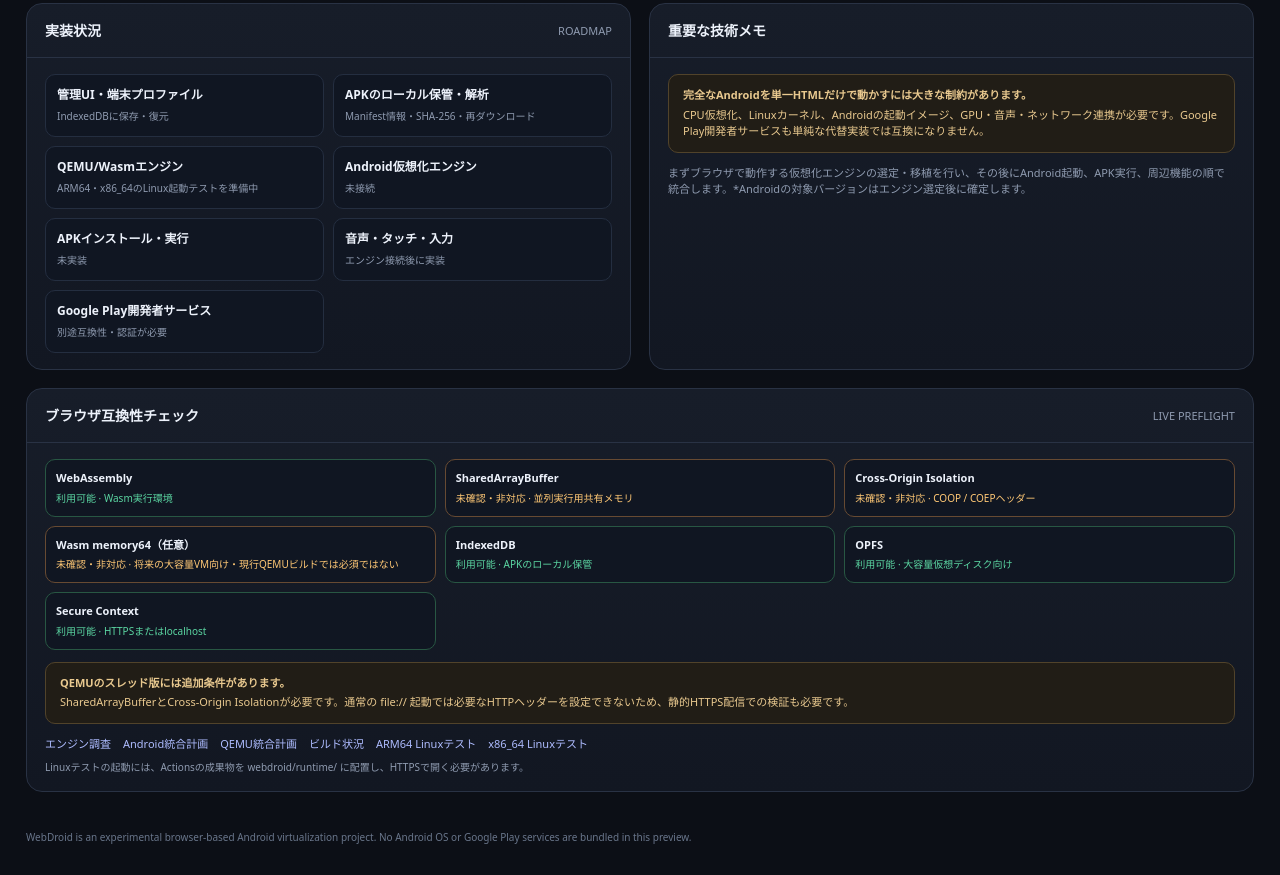
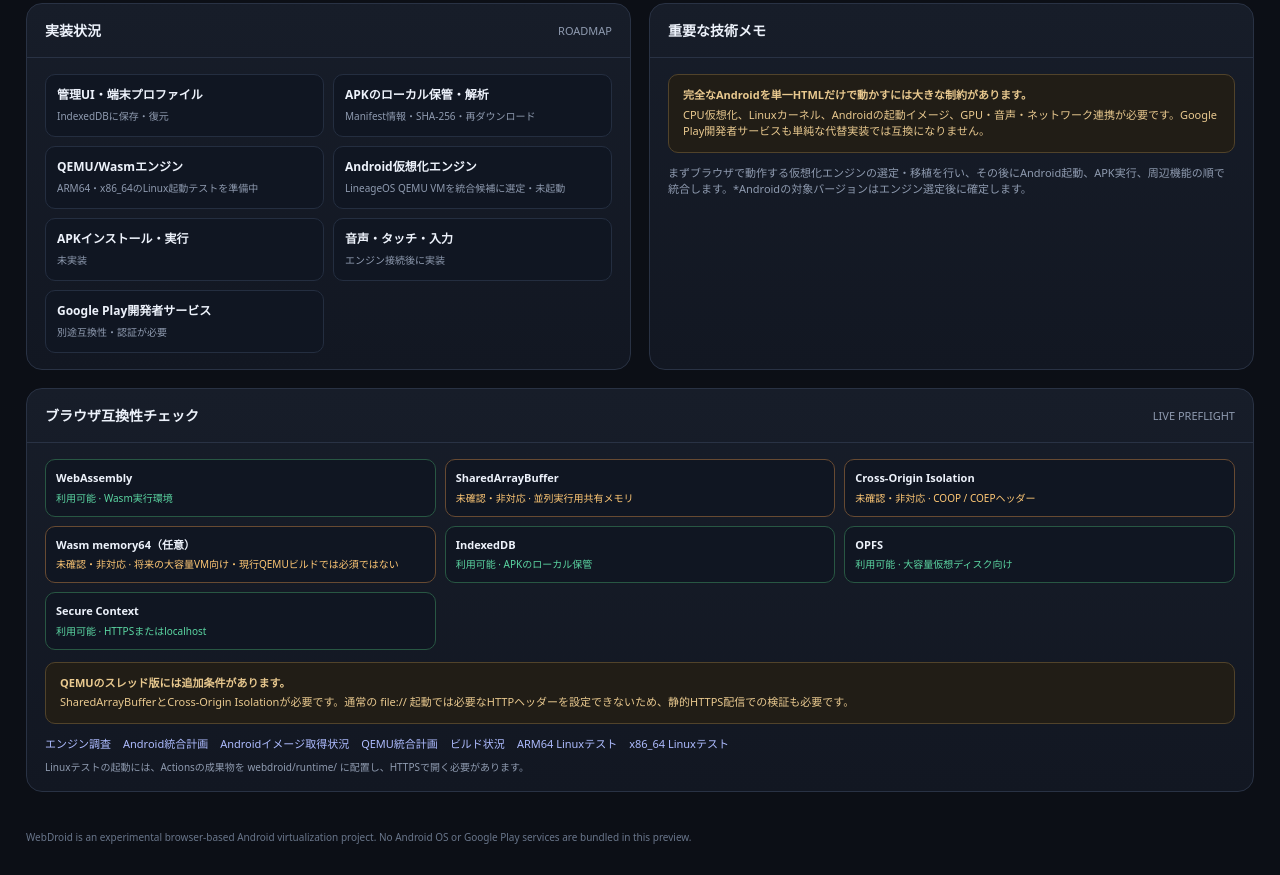
Before and after one commit to Madakari548/Project, a plain HTML site: page webdroid/index.html in a window 1280 px wide. Shown: the part 909-1784 px from the top of the page. Drawn offline with Linux system fonts and the light colour scheme.

Commit message:
Link Android guest asset pipeline from dashboard

```diff
--- a/webdroid/index.html
+++ b/webdroid/index.html
@@ -33,10 +33,10 @@ footer{max-width:1440px;margin:auto;padding:12px 26px 30px;color:#69768b;font-si
 <section class="panel"><div class="panel-head"><h2>APKライブラリ</h2><span class="muted" style="font-size:11px" id="apkCount">0 files</span></div><div class="section-body"><div class="storage-drop"><div style="font-size:24px">⇧</div><strong>APKファイルを保管</strong><p>APKを選択して、このブラウザのローカル領域に保存します。まだインストール・実行はできません。</p><label for="apkInput"><span class="primary" style="display:inline-block;border-radius:9px;padding:8px 12px;cursor:pointer">APKを選択</span></label><input id="apkInput" type="file" accept=".apk,application/vnd.android.package-archive"></div><div class="file-list" id="fileList"><div class="muted" style="font-size:11px;text-align:center;padding:8px">保存されたAPKはありません</div></div></div></section>
 </aside></div>
 <div class="bottom">
-<section class="panel"><div class="panel-head"><h2>実装状況</h2><span class="muted" style="font-size:11px">ROADMAP</span></div><div class="section-body"><div class="feature-list"><div class="feature"><b>管理UI・端末プロファイル</b><span>IndexedDBに保存・復元</span></div><div class="feature"><b>APKのローカル保管・解析</b><span>Manifest情報・SHA-256・再ダウンロード</span></div><div class="feature"><b>QEMU/Wasmエンジン</b><span>ARM64・x86_64のLinux起動テストを準備中</span></div><div class="feature"><b>Android仮想化エンジン</b><span>未接続</span></div><div class="feature"><b>APKインストール・実行</b><span>未実装</span></div><div class="feature"><b>音声・タッチ・入力</b><span>エンジン接続後に実装</span></div><div class="feature"><b>Google Play開発者サービス</b><span>別途互換性・認証が必要</span></div></div></div></section>
+<section class="panel"><div class="panel-head"><h2>実装状況</h2><span class="muted" style="font-size:11px">ROADMAP</span></div><div class="section-body"><div class="feature-list"><div class="feature"><b>管理UI・端末プロファイル</b><span>IndexedDBに保存・復元</span></div><div class="feature"><b>APKのローカル保管・解析</b><span>Manifest情報・SHA-256・再ダウンロード</span></div><div class="feature"><b>QEMU/Wasmエンジン</b><span>ARM64・x86_64のLinux起動テストを準備中</span></div><div class="feature"><b>Android仮想化エンジン</b><span>LineageOS QEMU VMを統合候補に選定・未起動</span></div><div class="feature"><b>APKインストール・実行</b><span>未実装</span></div><div class="feature"><b>音声・タッチ・入力</b><span>エンジン接続後に実装</span></div><div class="feature"><b>Google Play開発者サービス</b><span>別途互換性・認証が必要</span></div></div></div></section>
 <section class="panel"><div class="panel-head"><h2>重要な技術メモ</h2></div><div class="section-body"><div class="notice"><strong>完全なAndroidを単一HTMLだけで動かすには大きな制約があります。</strong>CPU仮想化、Linuxカーネル、Androidの起動イメージ、GPU・音声・ネットワーク連携が必要です。Google Play開発者サービスも単純な代替実装では互換になりません。</div><p class="muted" style="font-size:11px;margin:12px 0 0">まずブラウザで動作する仮想化エンジンの選定・移植を行い、その後にAndroid起動、APK実行、周辺機能の順で統合します。*Androidの対象バージョンはエンジン選定後に確定します。</p></div></section>
 </div>
-<section class="panel" style="margin-top:18px"><div class="panel-head"><h2>ブラウザ互換性チェック</h2><span class="muted" style="font-size:11px">LIVE PREFLIGHT</span></div><div class="section-body"><div class="cap-grid" id="capabilityGrid"><div class="muted">確認中…</div></div><div class="notice" style="margin-top:12px"><strong>QEMUのスレッド版には追加条件があります。</strong>SharedArrayBufferとCross-Origin Isolationが必要です。通常の file:// 起動では必要なHTTPヘッダーを設定できないため、静的HTTPS配信での検証も必要です。</div><div class="cap-links"><a href="ENGINE_RESEARCH.md">エンジン調査</a><a href="ANDROID_GUEST_PLAN.md">Android統合計画</a><a href="engine/README.md">QEMU統合計画</a><a href="https://github.com/Madakari548/Project/actions/workflows/build-qemu-wasm.yml">ビルド状況</a><a href="qemu-smoke/raspi3ap.html">ARM64 Linuxテスト</a><a href="qemu-smoke/alpine-x86_64.html">x86_64 Linuxテスト</a></div><p class="muted" style="font-size:10px;margin:8px 0 0">Linuxテストの起動には、Actionsの成果物を webdroid/runtime/ に配置し、HTTPSで開く必要があります。</p></div></section>
+<section class="panel" style="margin-top:18px"><div class="panel-head"><h2>ブラウザ互換性チェック</h2><span class="muted" style="font-size:11px">LIVE PREFLIGHT</span></div><div class="section-body"><div class="cap-grid" id="capabilityGrid"><div class="muted">確認中…</div></div><div class="notice" style="margin-top:12px"><strong>QEMUのスレッド版には追加条件があります。</strong>SharedArrayBufferとCross-Origin Isolationが必要です。通常の file:// 起動では必要なHTTPヘッダーを設定できないため、静的HTTPS配信での検証も必要です。</div><div class="cap-links"><a href="ENGINE_RESEARCH.md">エンジン調査</a><a href="ANDROID_GUEST_PLAN.md">Android統合計画</a><a href="https://github.com/Madakari548/Project/actions/workflows/android-guest-assets.yml">Androidイメージ取得状況</a><a href="engine/README.md">QEMU統合計画</a><a href="https://github.com/Madakari548/Project/actions/workflows/build-qemu-wasm.yml">ビルド状況</a><a href="qemu-smoke/raspi3ap.html">ARM64 Linuxテスト</a><a href="qemu-smoke/alpine-x86_64.html">x86_64 Linuxテスト</a></div><p class="muted" style="font-size:10px;margin:8px 0 0">Linuxテストの起動には、Actionsの成果物を webdroid/runtime/ に配置し、HTTPSで開く必要があります。</p></div></section>
 </main><footer>WebDroid is an experimental browser-based Android virtualization project. No Android OS or Google Play services are bundled in this preview.</footer>
 <script src="apk-inspector.js"></script>
 <script>
```
